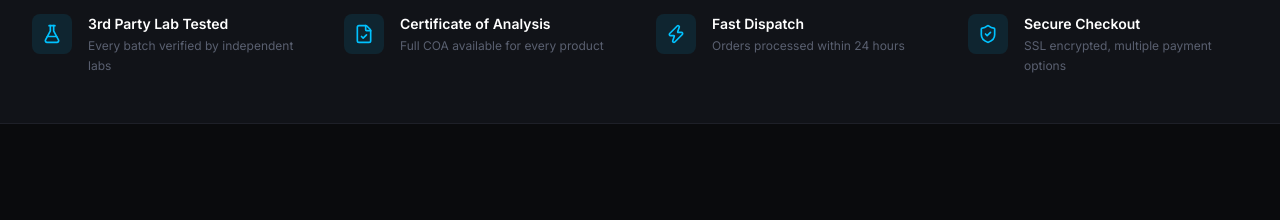
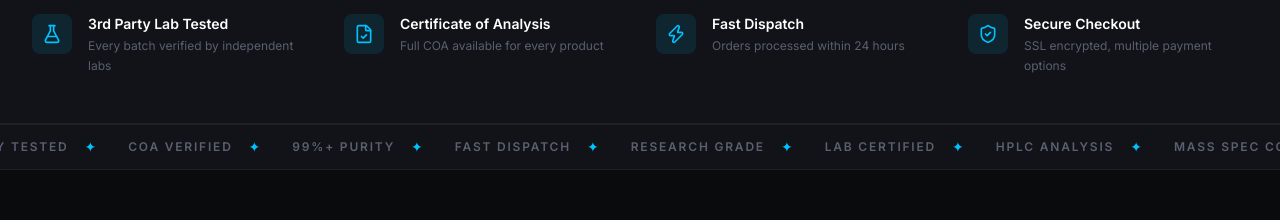
Before and after one commit to SaimAbbasi/PEPTIDES, a Next.js app: page / in a window 1280 px wide. Shown: the part 1020-1240 px from the top of the page. Built offline with nearby package versions, Linux system fonts and the light colour scheme.

Commit message:
feat: add infinite marquee strip with trust signals

```diff
--- a/app/page.tsx
+++ b/app/page.tsx
@@ -4,12 +4,14 @@ import { FeaturedProducts } from '@/components/home/FeaturedProducts'
 import { TrustBar } from '@/components/home/TrustBar'
 import { DualAudience } from '@/components/home/DualAudience'
 import { BlogPreview } from '@/components/home/BlogPreview'
+import { Marquee } from '@/components/ui/Marquee'
 
 export default function HomePage() {
   return (
     <>
       <HeroSection />
       <TrustBar />
+      <Marquee />
       <CategoryGrid />
       <FeaturedProducts />
       <DualAudience />
--- /dev/null
+++ b/components/ui/Marquee.tsx
@@ -0,0 +1,34 @@
+'use client'
+
+const items = [
+  'THIRD-PARTY TESTED',
+  'COA VERIFIED',
+  '99%+ PURITY',
+  'FAST DISPATCH',
+  'RESEARCH GRADE',
+  'LAB CERTIFIED',
+  'HPLC ANALYSIS',
+  'MASS SPEC CONFIRMED',
+]
+
+const repeated = [...items, ...items, ...items]
+
+export function Marquee() {
+  return (
+    <div className="bg-surface border-y border-border-subtle py-3 overflow-hidden">
+      <div
+        className="flex whitespace-nowrap"
+        style={{ animation: 'marqueeScroll 25s linear infinite' }}
+        onMouseEnter={(e) => ((e.currentTarget as HTMLDivElement).style.animationPlayState = 'paused')}
+        onMouseLeave={(e) => ((e.currentTarget as HTMLDivElement).style.animationPlayState = 'running')}
+      >
+        {repeated.map((item, i) => (
+          <span key={i} className="inline-flex items-center gap-4 px-4">
+            <span className="text-text-muted text-xs font-semibold uppercase tracking-[0.15em]">{item}</span>
+            <span className="text-accent text-sm">✦</span>
+          </span>
+        ))}
+      </div>
+    </div>
+  )
+}
```
